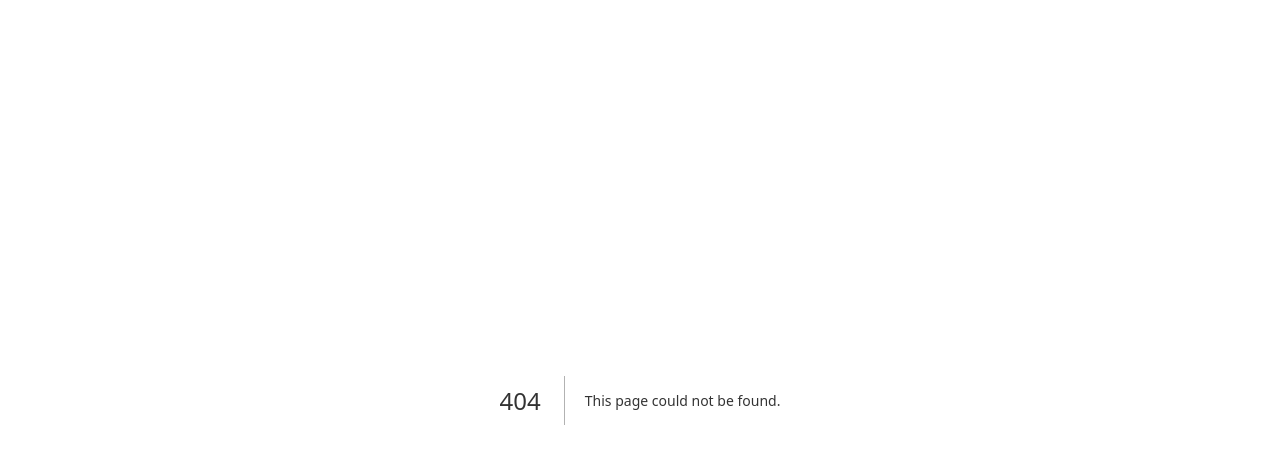
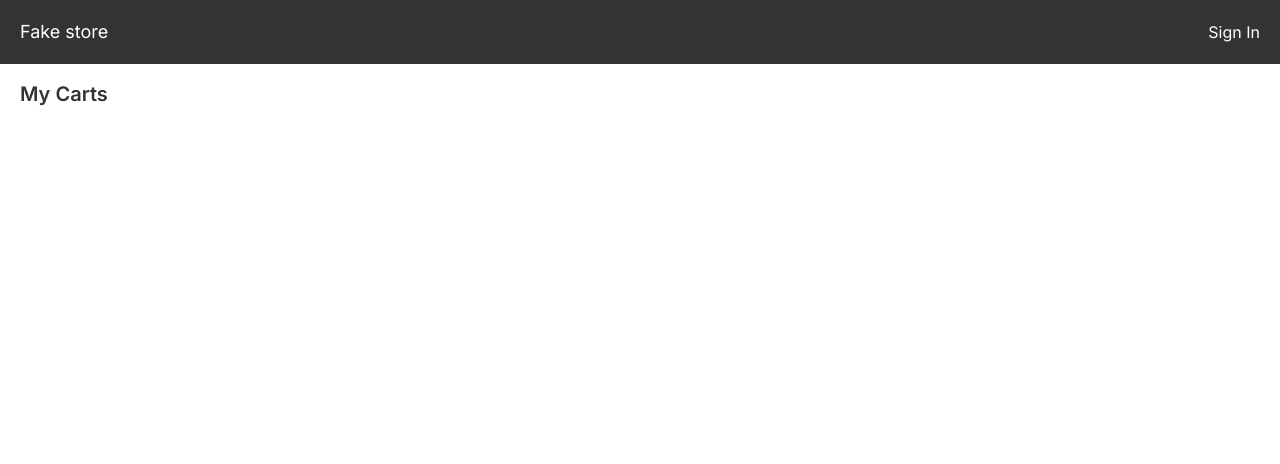
Before and after one commit to Devinix00/Fake-Store, a Next.js app: page /carts in a window 1280 px wide. Before the commit this address had no page. Shown: the top 464 px of the page. Built offline with nearby package versions, Linux system fonts and the light colour scheme.

Commit message:
feat: Carts 페이지 추가

```diff
--- /dev/null
+++ b/src/app/(headerLayout)/carts/page.tsx
@@ -0,0 +1,11 @@
+import React from "react";
+
+function Carts() {
+  return (
+    <div className="m-auto mt-20 w-[90%] xl:w-[1240px] ">
+      <h1 className="font-semibold text-xl">My Carts</h1>
+    </div>
+  );
+}
+
+export default Carts;
--- a/src/app/_components/HeaderRightSection.tsx
+++ b/src/app/_components/HeaderRightSection.tsx
@@ -1,8 +1,6 @@
 "use client";
 
 import Link from "next/link";
-import Image from "next/image";
-import { Menu } from "../../../public/images";
 import React from "react";
 import useIsSignedIn from "../_stores/useIsSignedIn";
 
@@ -13,8 +11,8 @@ function HeaderRightSection() {
     <React.Fragment>
       {isSignedIn ? (
         <section className="flex gap-6">
-          <Link href="/cart" className="text-white hover:underline">
-            Cart
+          <Link href="/carts" className="text-white hover:underline">
+            Carts
           </Link>
           <button
             onClick={() => setIsSignedIn(false)}
```
